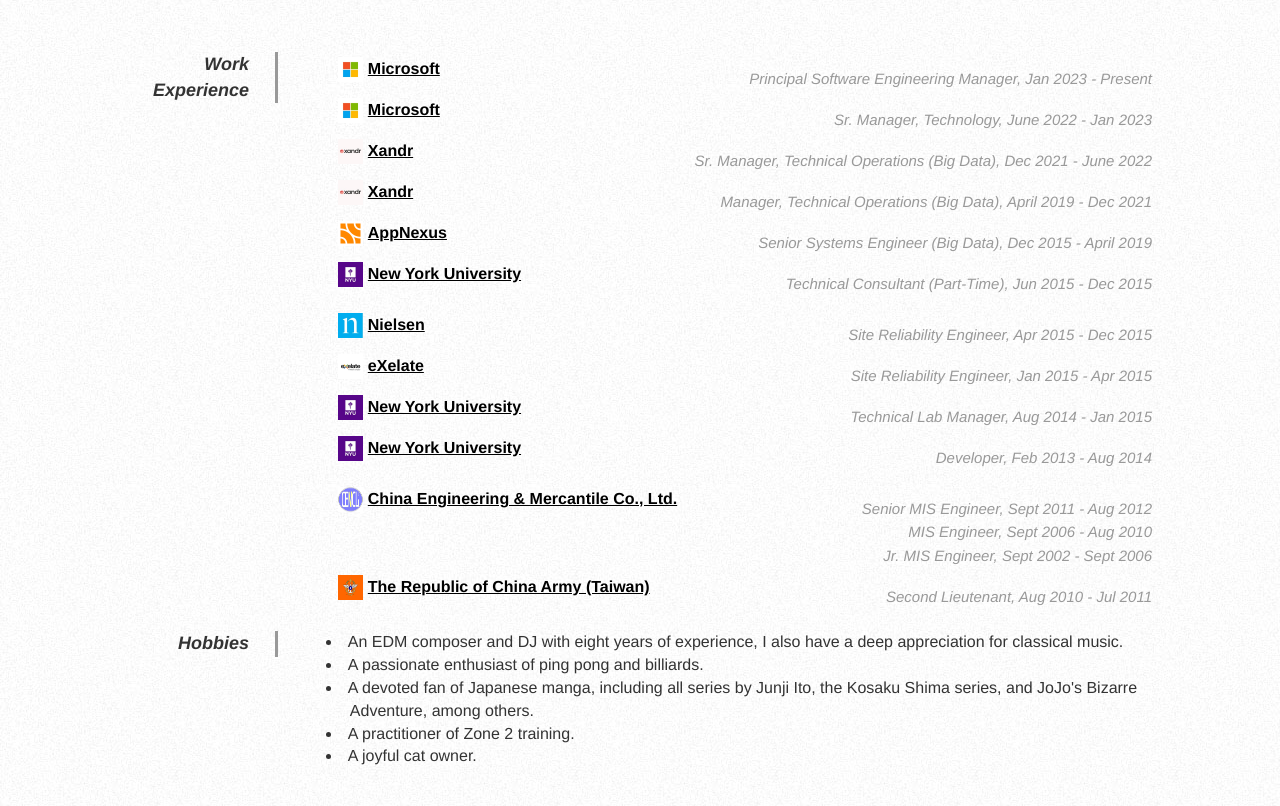
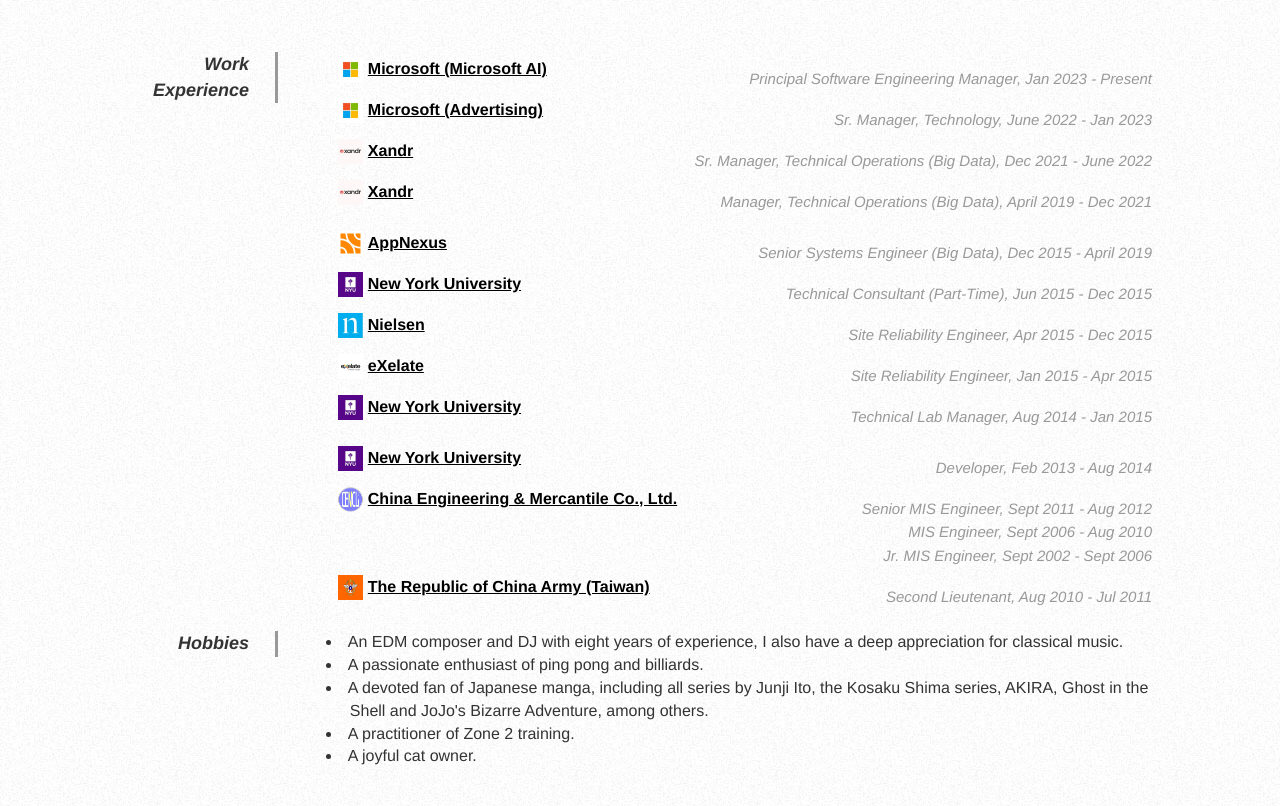
Before and after one commit to s905060/s905060.github.io, a plain HTML site: page index.html in a window 1280 px wide. Shown: the part 1666-2472 px from the top of the page. Drawn offline with nearby package versions, Linux system fonts and the light colour scheme.

Commit message:
Update Resume

```diff
--- a/index.html
+++ b/index.html
@@ -209,10 +209,10 @@
 
             <dt>Work Experience</dt>
             <dd>
-                <a data-toggle="collapse" href="#collapse12"><h2><img src="images/microsoft.jpeg" alt="Microsoft">Microsoft <span>Principal Software Engineering Manager, Jan 2023 - Present</span></h2></a>
+                <a data-toggle="collapse" href="#collapse12"><h2><img src="images/microsoft.jpeg" alt="Microsoft">Microsoft (Microsoft AI)<span>Principal Software Engineering Manager, Jan 2023 - Present</span></h2></a>
                 <div id="collapse12" class="panel-collapse collapse">
                     <ul>
-                        <li>WWE infrastructure and service integration</li>
+                        <li>Microsoft AI, Advertising infrastructure and service integration</li>
                         <li>WWE, WebXT, Ad Engineering, MSN, MSAN, MSX, Bing, Xbox, Microsoft Store etc.</li>
                         <li>Big Data System, Platform, Infrastructure, Operation, Stability, Reliability, Performance, and Optimization.</li>
                         <li>Oversee multiple teams across the globe to provide 24/7/365 services</li>
@@ -220,7 +220,7 @@
                         <li>Help the company increase revenue, reduce cost and empower every person and every organization on the planet to achieve more.</li>
                     </ul>
                 </div>
-                <a data-toggle="collapse" href="#collapse11"><h2><img src="images/microsoft.jpeg" alt="Microsoft">Microsoft <span>Sr. Manager, Technology, June 2022 - Jan 2023</span></h2></a>
+                <a data-toggle="collapse" href="#collapse11"><h2><img src="images/microsoft.jpeg" alt="Microsoft">Microsoft (Advertising)<span>Sr. Manager, Technology, June 2022 - Jan 2023</span></h2></a>
                 <div id="collapse11" class="panel-collapse collapse">
                     <ul>
                         <li>Hybrid cloud big data infrastructures and services</li>
@@ -249,6 +249,8 @@
                     </ul>
                 </div>
 
+                <p style="page-break-before: always"></p>
+
                 <a data-toggle="collapse" href="#collapse8"><h2><img src="images/appnexus.png" alt="AppNexus">AppNexus <span>Senior Systems Engineer (Big Data), Dec 2015 - April 2019</span></h2></a>
                 <div id="collapse8" class="panel-collapse collapse">
                     <ul>
@@ -274,8 +276,6 @@
                         <li>Solving private cloud issues.</li>
                     </ul>
                 </div>
-
-                <p style="page-break-before: always"></p>
 
                 <a data-toggle="collapse" href="#collapse6"><h2><img src="images/nielsen.jpeg" alt="Nielsen">Nielsen <span>Site Reliability Engineer, Apr 2015 - Dec 2015</span></h2></a>
                     <div id="collapse6" class="panel-collapse collapse">
@@ -316,6 +316,8 @@
                         </ul>
                     </div>
 
+                <p style="page-break-before: always"></p>
+
                 <a data-toggle="collapse" href="#collapse3"><h2><img src="images/nyu.jpeg" alt="NYU">New York University <span>Developer, Feb 2013 - Aug 2014</span></h2></a>
                     <div id="collapse3" class="panel-collapse collapse">
                         <ul>
@@ -335,8 +337,6 @@
                             <li>### Vlab is a private cloud design/platform of a Virtual Laboratory for Information Assurance Education and Research, founded by NSF. ###</li>
                         </ul>
                     </div>
-
-                <p style="page-break-before: always"></p>
 
                 <a data-toggle="collapse" href="#collapse2"><h2><img src="images/cemcl.jpeg" alt="CEMCL">China Engineering & Mercantile Co., Ltd. <span>Senior MIS Engineer, Sept 2011 - Aug 2012</span></h2>
                 <h2></br><span>MIS Engineer,  Sept 2006 - Aug 2010</span></h2>
@@ -373,7 +373,7 @@
                 <ul>
                     <li>An EDM composer and DJ with eight years of experience, I also have a deep appreciation for classical music.</li>
                     <li>A passionate enthusiast of ping pong and billiards.</li>
-                    <li>A devoted fan of Japanese manga, including all series by Junji Ito, the Kosaku Shima series, and JoJo's Bizarre Adventure, among others.</li>
+                    <li>A devoted fan of Japanese manga, including all series by Junji Ito, the Kosaku Shima series, AKIRA, Ghost in the Shell and JoJo's Bizarre Adventure, among others.</li>
                     <li>A practitioner of Zone 2 training.</li>
                     <li>A joyful cat owner.</lili>
                 </ul>
```
